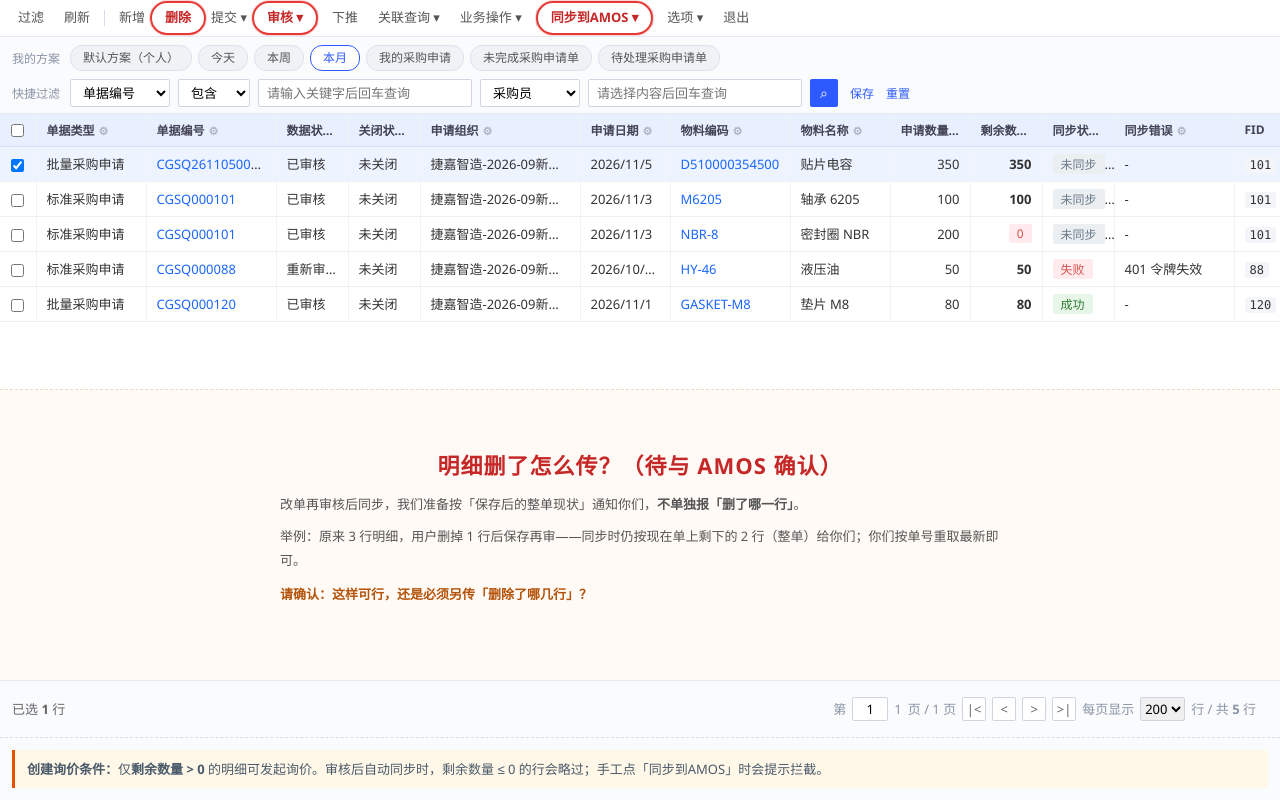
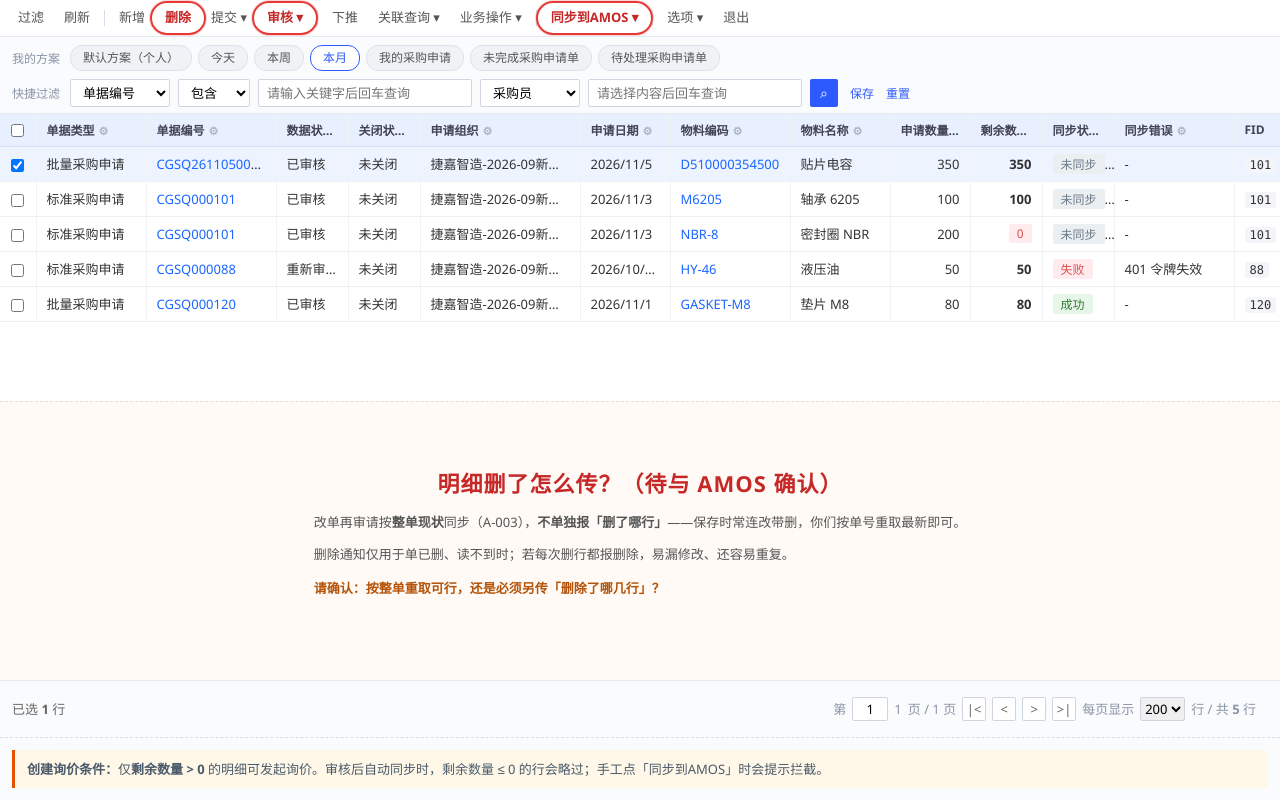
Before and after one commit to bobbigman/htmldemo, a plain HTML site: page giga/20_采购申请列表.html in a window 1280 px wide. Drawn offline with Linux system fonts and the light colour scheme.

Commit message:
Update demo pages

```diff
--- a/giga/20_采购申请列表.html
+++ b/giga/20_采购申请列表.html
@@ -172,9 +172,9 @@
   <div class="demo-notes discuss-detail-del">
     <div class="discuss-title">明细删了怎么传？（待与 AMOS 确认）</div>
     <div class="discuss-body">
-      <p>改单再审核后同步，我们准备按「保存后的整单现状」通知你们，<strong>不单独报「删了哪一行」</strong>。</p>
-      <p>举例：原来 3 行明细，用户删掉 1 行后保存再审——同步时仍按现在单上剩下的 2 行（整单）给你们；你们按单号重取最新即可。</p>
-      <p class="discuss-ask">请确认：这样可行，还是必须另传「删除了哪几行」？</p>
+      <p>改单再审请按<strong>整单现状</strong>同步（A-003），<strong>不单独报「删了哪行」</strong>——保存时常连改带删，你们按单号重取最新即可。</p>
+      <p>删除通知仅用于单已删、读不到时；若每次删行都报删除，易漏修改、还容易重复。</p>
+      <p class="discuss-ask">请确认：按整单重取可行，还是必须另传「删除了哪几行」？</p>
     </div>
   </div>
   <div class="statusbar">
```
Also changed, not shown: giga/30_采购订单列表.html (+3 -3 lines).
